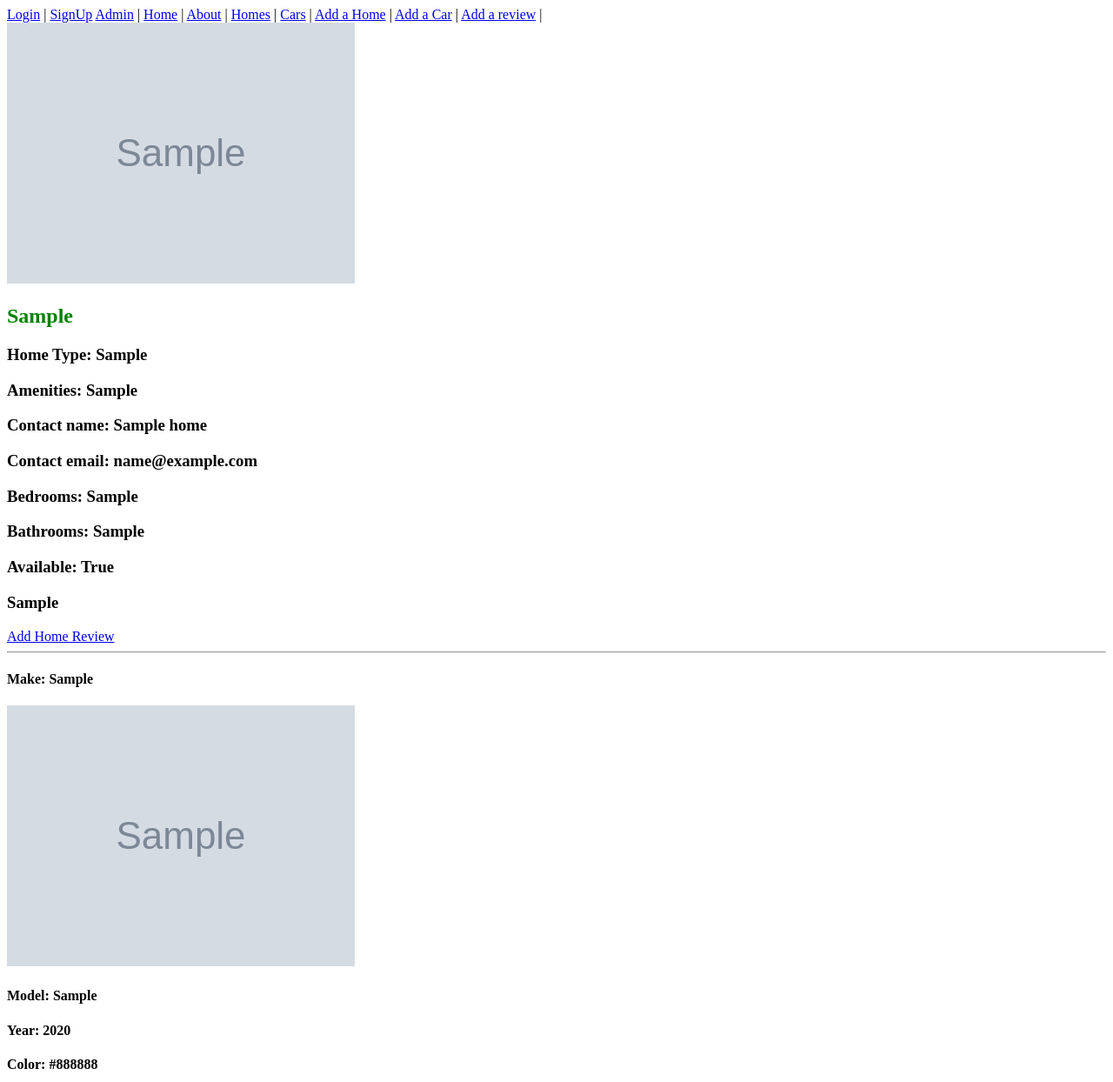
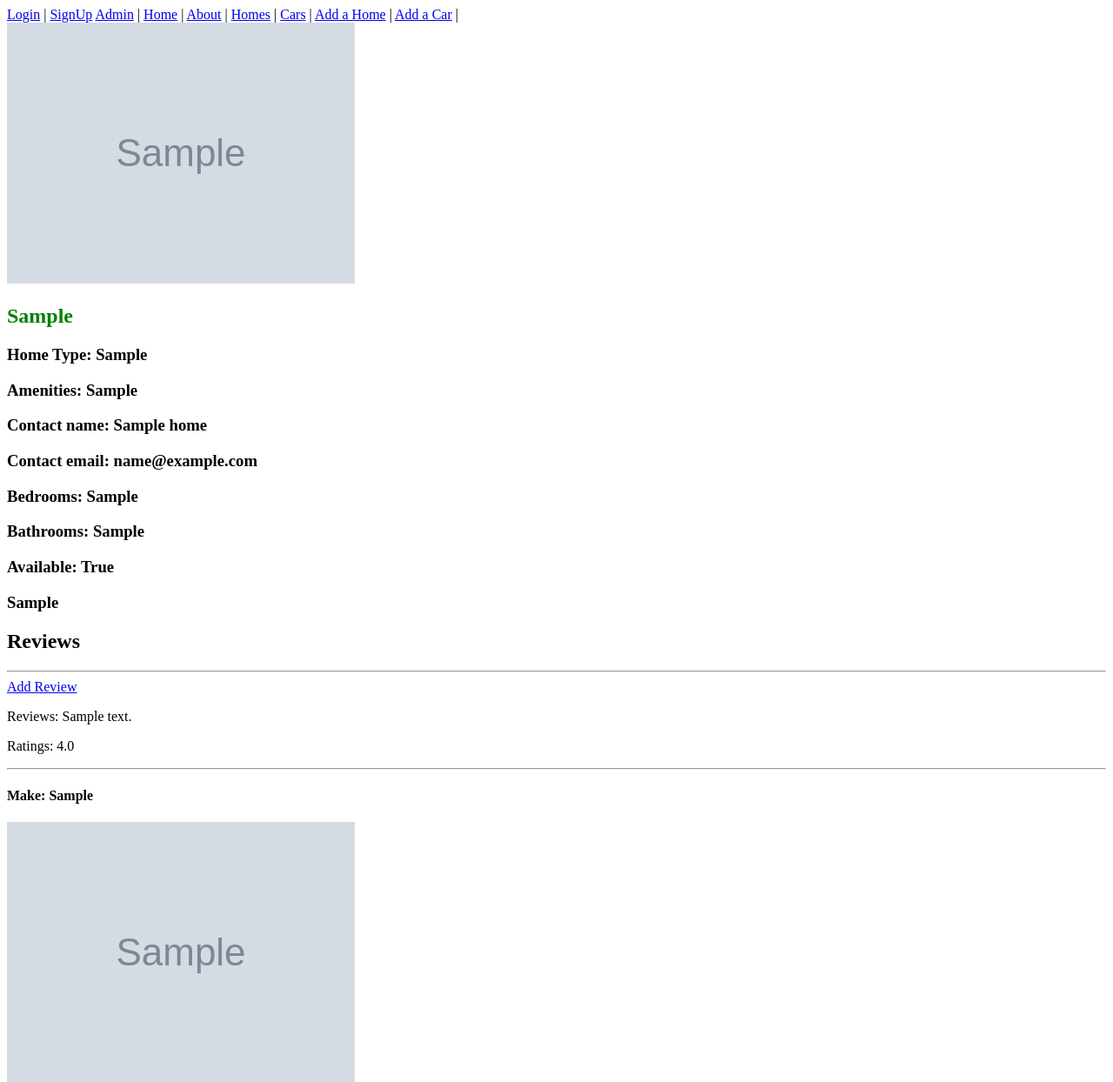
Before and after one commit to Hasanrizvi1993/Mybnb, a Django app: page /homes/1/ in a window 1280 px wide. Shown: the top 1244 px of the page at 87% size. Run offline with Django 4.2, Linux system fonts and the light colour scheme; tables that the repository leaves empty hold one stand-in row (values such as "Sample post"); grey boxes marked "Sample" are stand-in pictures.

Commit message:
Added reviews to home_detail.html

```diff
--- a/main_app/templates/base.html
+++ b/main_app/templates/base.html
@@ -37,8 +37,6 @@
         <span> | </span>
         <a href="{% url 'car_create' %}">Add a Car</a>
         <span> | </span>
-        <a href="{% url 'review_create' %}">Add a review</a>
-        <span> | </span>
       {% block content %}
       {% endblock %}
       {% block potato %}
--- a/main_app/templates/home_detail.html
+++ b/main_app/templates/home_detail.html
@@ -16,8 +16,22 @@
     <h3>Bathrooms: {{home.bathrooms}}</h3>
     <h3>Available: {{home.available}}</h3>
     <h3>{{home.price}}</h3>
-    <a href="{% url 'review_create' %}">Add Home Review</a>
 </div>
+        <div id="review-box">
+            <h2>Reviews</h2>
+            <hr>
+            {% if not home.reviews.all %}
+                No reviews Yet...<a href="{% url 'add_review' home.pk %}">
+                Add Review</a>
+                {% else %}
+                <a href="{% url 'add_review' home.pk %}">Add Review </a>
+                <br/>
+                {% for review in home.reviews.all %}
+                    <p>Reviews: {{ review.review_content }}</p>
+                    <p>Ratings: {{ review.rating }}</p>
+                {% endfor %}
+            {% endif %}
+            </div>
     <hr>
     {% for car in home.car.all %}
     <div>
```
